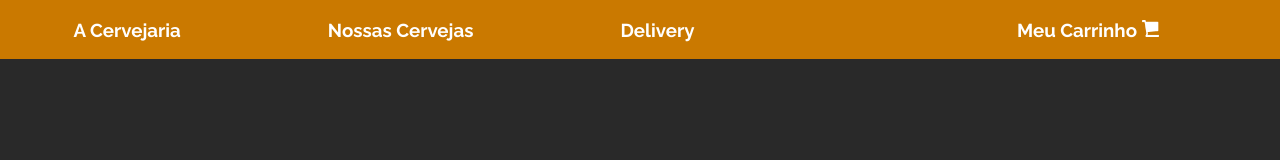
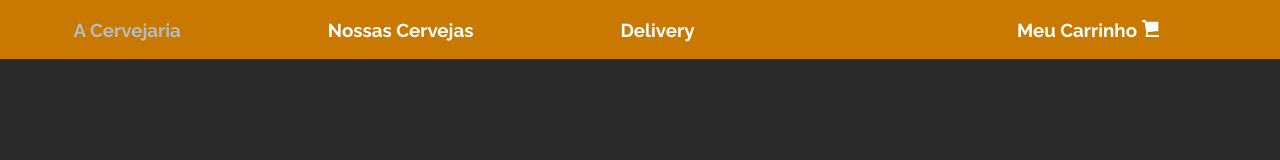
Before and after one commit to ribeiroAllison/cervejaria, a plain HTML site: page cervejaria/tela-nao.html in a window 1280 px wide. In both pictures the pointer is over the link "A Cervejaria". Shown: the top 160 px of the page. Drawn offline with Linux system fonts and the light colour scheme.

Commit message:
add comments in CSS file and hover function on <a>

```diff
--- a/cervejaria/resources/css/style.css
+++ b/cervejaria/resources/css/style.css
@@ -1,5 +1,6 @@
 @import url('https://fonts.googleapis.com/css2?family=Raleway:wght@400;600;700&display=swap');
 
+/* GENERAL RULES */
 body{
     background-color: rgba(0, 0, 0, 0.84);
     text-align: center;
@@ -14,6 +15,7 @@ body h1{
 
 }
 
+/* ORANGE BOX SECTION */
 .center-ctn{
     margin-top: 100px;
     display: flex;
@@ -58,6 +60,7 @@ button{
 
 }
 
+/* HEADER SECTION */
 header{
     display: flex;
     justify-content: space-between;
@@ -69,6 +72,10 @@ header{
 header a{
     text-decoration: none;
     color: white;
+}
+
+header a:hover{
+    color:rgb(180, 189, 197);
 }
 
 .header-left{
@@ -91,6 +98,8 @@ header a{
     margin-left: 5px;
 }
 
+
+/* CONDITIONAL SCREENS SECTION */
 #after-screen h2{
     padding: 10px;
     margin-top: 10px;
```
